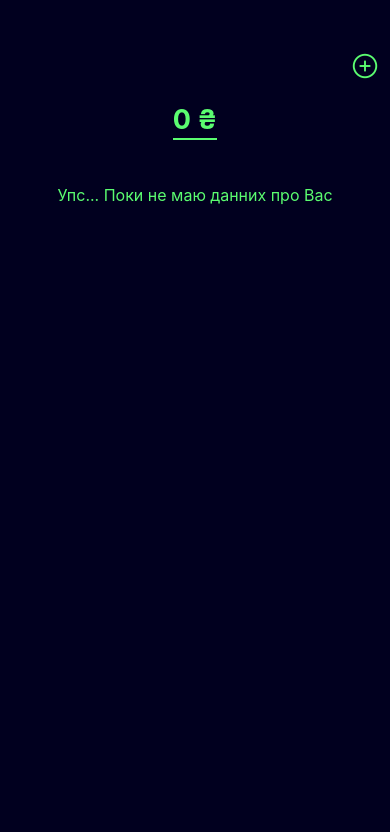
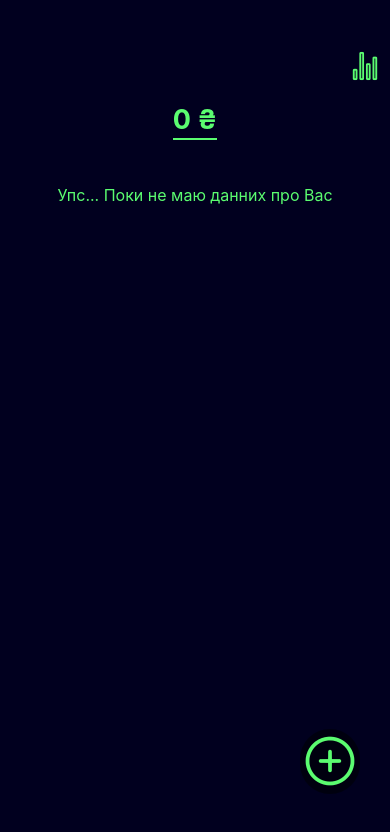
Before and after one commit to illia-kyselov/FinTracker, a React Native app: screen /Home in a window 390 px wide. Shown: the top 832 px of the page. Built offline with nearby package versions, Linux system fonts and the light colour scheme.

Commit message:
update addIcon position and added new UI component

```diff
--- a/src/components/MainHeader.tsx
+++ b/src/components/MainHeader.tsx
@@ -6,26 +6,15 @@ import { useNavigation } from '@react-navigation/native';
 import { StackNavigationProp } from '@react-navigation/stack';
 import { RootStackParamList } from '../types/types';
 
-type HomeScreenNavigationProp = StackNavigationProp<RootStackParamList, 'AddExpense'>;
-
 const MainHeader: React.FC = () => {
-    const navigation = useNavigation<HomeScreenNavigationProp>();
-
-    const handleAddExpense = () => {
-        navigation.navigate('AddExpense');
-    };
-
     const handleStatsPress = () => {
         console.log('Stats icon pressed');
     };
 
     return (
         <View style={styles.header}>
-            <TouchableOpacity onPress={handleStatsPress} style={[styles.icon, styles.statictic]}>
+            <TouchableOpacity onPress={handleStatsPress} style={styles.icon}>
                 <Ionicons name="stats-chart-outline" size={30} color={Colors.greenText} />
-            </TouchableOpacity>
-            <TouchableOpacity onPress={handleAddExpense} style={styles.icon}>
-                <Ionicons name="add-circle-outline" size={30} color={Colors.greenText} />
             </TouchableOpacity>
         </View>
     );
@@ -41,9 +30,6 @@ const styles = StyleSheet.create({
     icon: {
         marginRight: MarginRight.mr10,
     },
-    statictic: {
-        display: 'none'
-    },
 });
 
 export default MainHeader;
--- /dev/null
+++ b/src/components/UI/AddExpenseButton.tsx
@@ -0,0 +1,35 @@
+import React from 'react';
+import { TouchableOpacity, View, StyleSheet } from 'react-native';
+import Ionicons from 'react-native-vector-icons/Ionicons';
+import { Colors, Radius } from '../../styles/tokens';
+
+const AddExpenseButton: React.FC<{ onPress: () => void }> = ({ onPress }) => {
+    return (
+        <TouchableOpacity onPress={onPress} style={styles.addIcon}>
+            <Ionicons name="add-circle-outline" size={60} color={Colors.greenText} />
+            <View style={styles.blurBackground} />
+        </TouchableOpacity>
+    );
+};
+
+const styles = StyleSheet.create({
+    addIcon: {
+        position: 'absolute',
+        bottom: 50,
+        right: 30,
+        zIndex: 10,
+        borderRadius: Radius.r50,
+    },
+    blurBackground: {
+        position: 'absolute',
+        top: 0,
+        left: 0,
+        right: 0,
+        bottom: 0,
+        backgroundColor: 'rgba(0, 0, 0, 0.5)',
+        borderRadius: Radius.r50,
+        zIndex: -1,
+    },
+});
+
+export default AddExpenseButton;
--- a/src/screens/HomeScreen.tsx
+++ b/src/screens/HomeScreen.tsx
@@ -1,18 +1,31 @@
 import React from 'react';
-import { View, StyleSheet, SafeAreaView } from 'react-native';
+import { View, StyleSheet, SafeAreaView, TouchableOpacity } from 'react-native';
+import Ionicons from 'react-native-vector-icons/Ionicons';
 import { Colors, Padding, PaddingTop } from '../styles/tokens';
+import MainHeader from '../components/MainHeader';
 import ExpenseList from '../components/ExpenseList';
 import BalanceTitle from '../components/BalanceTitle';
-import MainHeader from '../components/MainHeader';
+import { useNavigation } from '@react-navigation/native';
+import { StackNavigationProp } from '@react-navigation/stack';
+import { RootStackParamList } from '../types/types';
+import AddExpenseButton from '../components/UI/AddExpenseButton';
+
+type HomeScreenNavigationProp = StackNavigationProp<RootStackParamList, 'AddExpense'>;
 
 export default function HomeScreen() {
+    const navigation = useNavigation<HomeScreenNavigationProp>();
+
+    const handleAddExpense = () => {
+        navigation.navigate('AddExpense');
+    };
+
     return (
         <SafeAreaView style={styles.container}>
             <MainHeader />
+            <BalanceTitle />
+            <ExpenseList />
 
-            <BalanceTitle />
-
-            <ExpenseList />
+            <AddExpenseButton onPress={handleAddExpense} />
         </SafeAreaView>
     );
 }
--- a/src/styles/tokens.ts
+++ b/src/styles/tokens.ts
@@ -15,6 +15,7 @@ export const Colors = {
 
 export const Radius = {
     r10: 10,
+    r50: 50,
 }
 
 export const Gap = {
```
